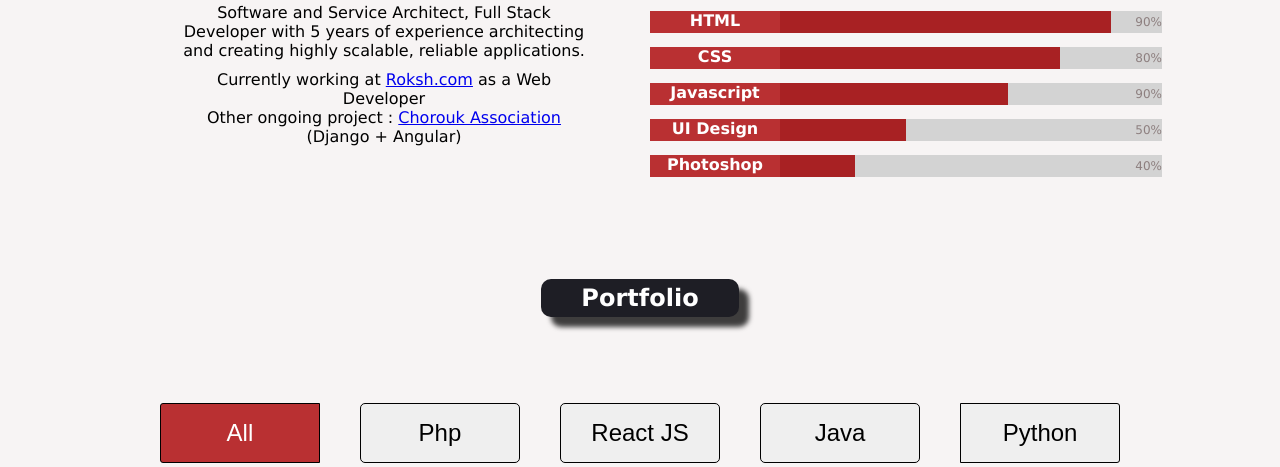
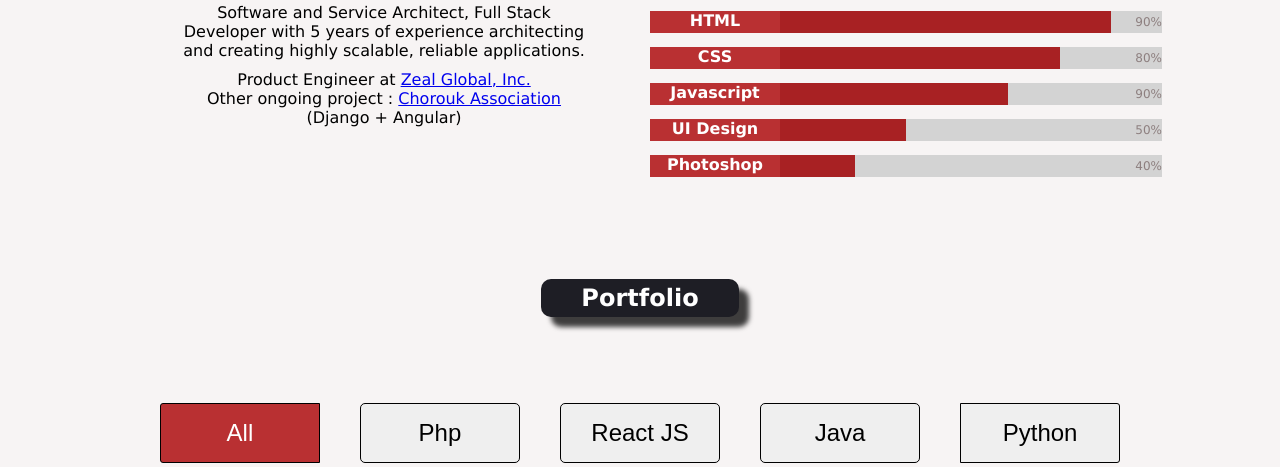
Before and after one commit to Yastars/Yastars.github.io, a plain HTML site: page index.html in a window 1280 px wide. Shown: the part 1797-2264 px from the top of the page. Drawn offline with nearby package versions, Linux system fonts and the light colour scheme.

Commit message:
Position change

```diff
--- a/index.html
+++ b/index.html
@@ -125,8 +125,7 @@
                 <p>Software and Service Architect, Full Stack Developer
                     with 5 years of experience architecting and creating highly scalable,
                     reliable applications.</p>
-                <p>Currently working at <a href="https://www.roksh.com/" target="_blank">Roksh.com</a> as a Web
-                    Developer<br />
+                <p>Product Engineer at <a href="https://www.zealdocs.com/" target="_blank">Zeal Global, Inc.</a> <br />
                     Other ongoing project : <a href="https://chorouk-app.herokuapp.com/" target="_blank">Chorouk
                         Association</a> (Django + Angular)
                 </p>
```
